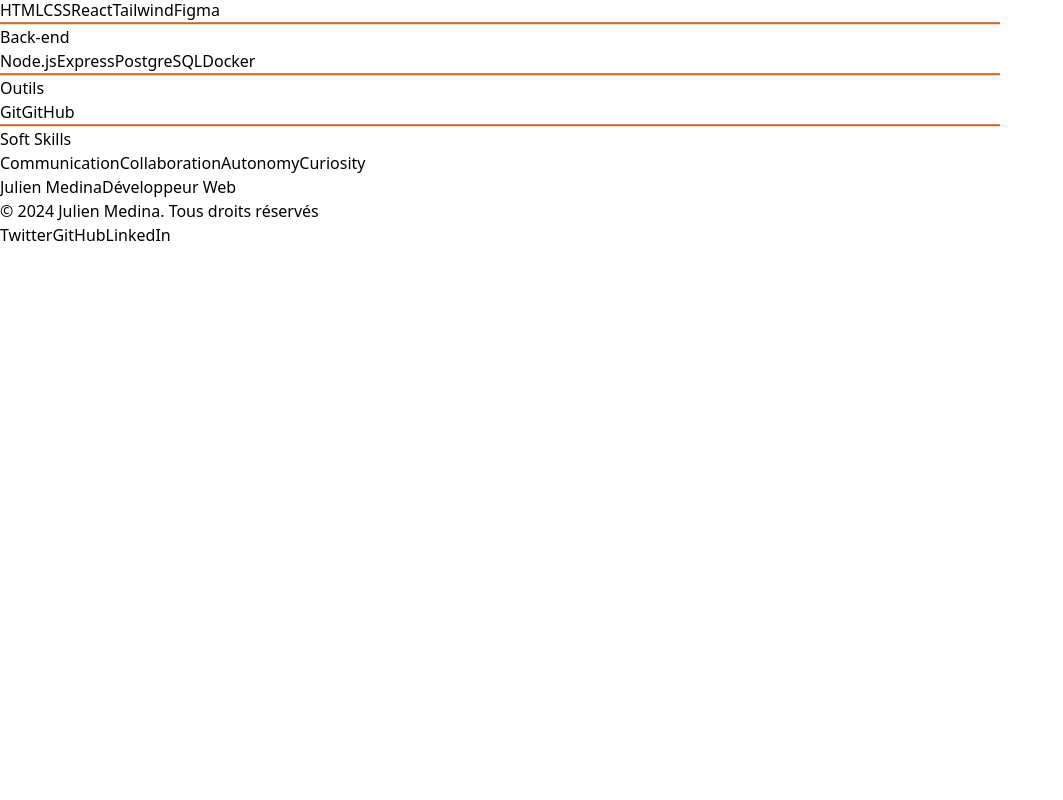
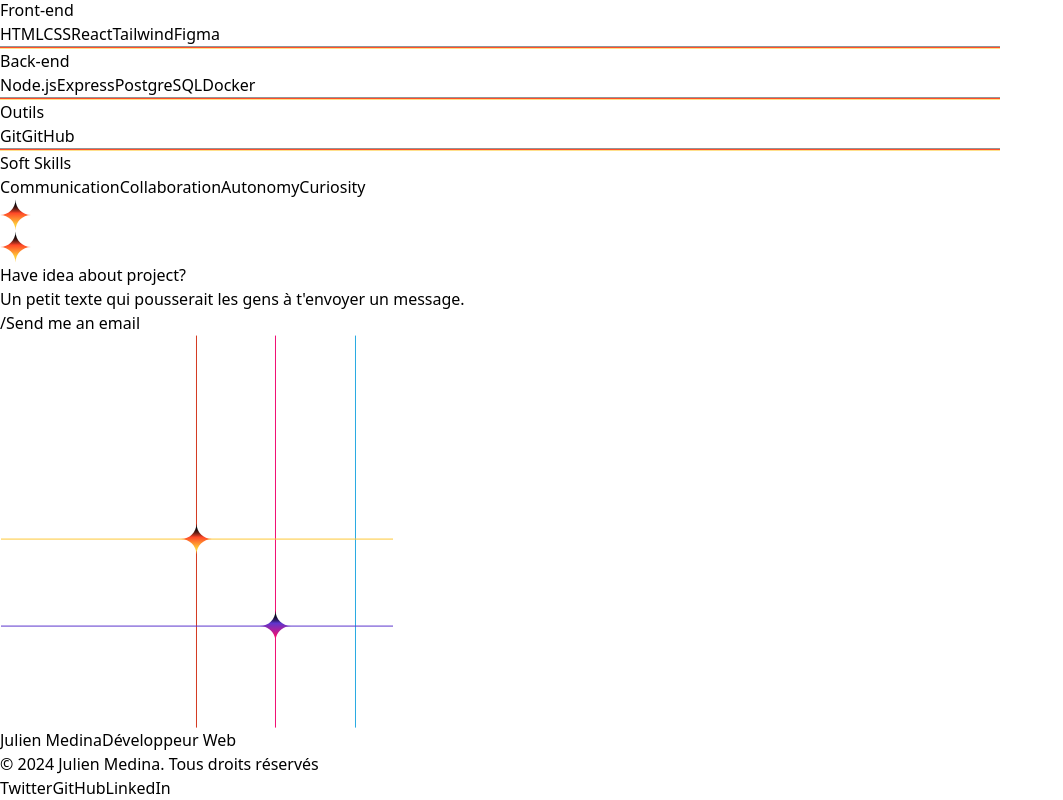
Before and after one commit to JulienMedina/Portfolio, a React (Vite) app: page / in a window 1280 px wide. Shown: the part 6231-7031 px from the top of the page, without its empty margins (0-1063 px from the left). Before the commit the page ends 6478 px from the top, so only its background shows below. Built offline with nearby package versions, Linux system fonts and the light colour scheme; a web font is replaced by a local one.

Commit message:
feat: add Contact.jsx

```diff
--- a/src/App.jsx
+++ b/src/App.jsx
@@ -3,6 +3,7 @@ import Footer from "./components/layout/Footer";
 import Hero from "./components/sections/Hero";
 import About from "./components/sections/About";
 import Projects from "./components/sections/Projects";
+import Contact from "./components/sections/Contact";
 import { useState } from "react";
 import Skills from "./components/sections/Skills";
 
@@ -22,6 +23,7 @@ function App() {
         <Projects />
         <About />
         <Skills />
+        <Contact />
       </main>
 
       {/* Section Projects */}
--- a/src/components/layout/Header.jsx
+++ b/src/components/layout/Header.jsx
@@ -63,14 +63,14 @@ const Header = ({ isNavOpen, setIsNavOpen }) => {
             {/* Overlay pour fermer le menu en cliquant en dehors */}
             {isNavOpen && (
               <div
-                className="bg-darkGray-1 fixed inset-0 z-40 opacity-50"
+                className="fixed inset-0 z-40 bg-grayDark-1 opacity-50"
                 onClick={() => setIsNavOpen(false)}
               />
             )}
 
             {/* Menu mobile */}
             <div
-              className={`absolute left-0 top-12 z-50 h-screen w-full transform bg-black text-grayDark-12 transition-transform duration-400 ease-in-out ${
+              className={`absolute left-0 top-12 z-50 h-screen w-full transform bg-black text-grayDark-12 transition-transform duration-1000 ease-in-out ${
                 isNavOpen ? "translate-x-0" : "-translate-x-full"
               } flex flex-col items-center justify-center`}
             >
--- a/src/components/sections/Contact.jsx
+++ b/src/components/sections/Contact.jsx
@@ -0,0 +1,53 @@
+import Button from "../base/Button";
+import SmallStar from "../../assets/Portal.svg";
+import BigStar from "../../assets/PortalG.svg";
+import Cross from "../../assets/Cross.svg";
+
+const ContactSection = () => {
+  return (
+    <section
+      id="contact"
+      className="relative flex items-center justify-center bg-black text-grayDark-12 md:min-h-screen"
+    >
+      <div className="container relative mx-auto flex flex-col items-center justify-between px-4 md:flex-row md:px-20">
+        {/* Left side content */}
+        <div className="relative z-10 mb-8 grid grid-cols-[auto_1fr] items-center gap-4 md:mb-0 md:w-1/2">
+          <div className="relative w-8 md:w-12 lg:w-16">
+            {/* Large star */}
+            <img
+              src={BigStar}
+              alt="Grande étoile décorative"
+              className="absolute left-[10px] top-[-20px] w-5 sm:left-[28px] sm:w-7"
+            />
+            {/* Small star diagonally */}
+            <img
+              src={SmallStar}
+              alt="Petite étoile décorative"
+              className="absolute left-[20px] top-[-25px] w-1/3 sm:left-[20px] md:left-[49px]"
+            />
+          </div>
+          <h2 className="text-left font-sans text-4xl font-semibold text-grayDark-12 md:text-5xl">
+            Have idea about project?
+          </h2>
+          <p className="col-span-2 mt-4 text-left text-lg text-grayDark-9">
+            Un petit texte qui pousserait les gens à t'envoyer un message.
+          </p>
+          <div className="col-span-2 mt-6">
+            <Button href="#contact-form" ariaLabel="Contacter Julien Medina">
+              /Send me an email
+            </Button>
+          </div>
+        </div>
+
+        {/* Cross SVG */}
+        <img
+          src={Cross}
+          alt="SVG décoratif"
+          className="absolute top-1/2 left-1/2 w-3/4 max-w-[90%] transform -translate-x-1/2 -translate-y-1/2 opacity-90 z-0 md:relative md:top-auto md:left-auto md:transform-none md:w-auto md:max-w-none"
+        />
+      </div>
+    </section>
+  );
+};
+
+export default ContactSection;
--- a/src/components/sections/Hero.jsx
+++ b/src/components/sections/Hero.jsx
@@ -74,6 +74,12 @@ const Hero = ({ isNavOpen }) => {
               </Button>
             </div>
           )}
+          {/* Badge Scroll down */}
+          <div className="relative -bottom-40 flex justify-center">
+            <span className="animate-pulse rounded-sm border border-grayDark-12  px-4 py-1 text-sm text-grayDark-12 ">
+              Scroll
+            </span>
+          </div>
         </div>
       )}
     </section>
--- a/src/components/sections/Skills.jsx
+++ b/src/components/sections/Skills.jsx
@@ -1,6 +1,10 @@
+import { useEffect, useRef } from "react";
 import Divider from "../../assets/Divider.svg";
 import Badge from "../base/Badge";
+import { gsap } from "gsap";
+import { ScrollTrigger } from "gsap/ScrollTrigger";
 
+gsap.registerPlugin(ScrollTrigger);
 const frontEndSkills = [
   { label: "HTML", bgColor: "bg-yellow-300", textColor: "text-black" },
   { label: "CSS", bgColor: "bg-yellow-300", textColor: "text-black" },
@@ -29,20 +33,40 @@ const softSkills = [
 ];
 
 const SkillsSection = () => {
+  const lineRefs = useRef([]);
+
+  useEffect(() => {
+    lineRefs.current.forEach((line) => {
+      gsap.fromTo(
+        line,
+        { scaleX: 0, transformOrigin: "center" },
+        {
+          scaleX: 1,
+          duration: 1.5,
+          ease: "power2.out",
+          scrollTrigger: {
+            trigger: line,
+            start: "top 80%",
+            toggleActions: "play none none none", // Animation unique
+          },
+        }
+      );
+    });
+  }, []);
   return (
     <section
       id="skills"
-      className="min-h-screen bg-grayDark-1 text-grayDark-12 py-12"
+      className="min-h-screen bg-grayDark-1 py-12 text-grayDark-12"
     >
       <div className="container mx-auto justify-items-center px-20 ">
-        <h2 className="text-center font-sans text-4xl font-semibold mb-8">
+        <h2 className="mb-8 text-center font-sans text-4xl font-semibold">
           My Toolbox
         </h2>
 
         {/* Front-end skills */}
         <div className="mb-8">
           <h3 className="mb-4 text-lg font-bold text-grayDark-11">Front-end</h3>
-          <div className="flex flex-wrap gap-4 justify-center md:justify-start">
+          <div className="flex flex-wrap justify-center gap-4 md:justify-start">
             {frontEndSkills.map((skill) => (
               <Badge
                 key={skill.label}
@@ -58,6 +82,7 @@ const SkillsSection = () => {
         <img
           src={Divider}
           alt="Ligne décorative"
+          ref={(el) => (lineRefs.current[0] = el)}
           className="my-8 h-auto w-full   sm:w-3/4 md:w-1/2 lg:w-full"
         />
 
@@ -80,13 +105,14 @@ const SkillsSection = () => {
         <img
           src={Divider}
           alt="Ligne décorative"
+          ref={(el) => (lineRefs.current[1] = el)}
           className="my-8 h-auto w-full max-w-full sm:w-3/4 md:w-1/2 lg:w-full"
         />
 
         {/* Outils */}
         <div className="mb-8">
           <h3 className="mb-4 text-lg font-bold text-grayDark-11">Outils</h3>
-          <div className="flex flex-wrap gap-4 justify-center md:justify-start">
+          <div className="flex flex-wrap justify-center gap-4 md:justify-start">
             {tools.map((tool) => (
               <Badge
                 key={tool.label}
@@ -102,6 +128,7 @@ const SkillsSection = () => {
         <img
           src={Divider}
           alt="Ligne décorative"
+          ref={(el) => (lineRefs.current[2] = el)}
           className="my-8 h-auto w-full max-w-full sm:w-3/4 md:w-1/2 lg:w-full"
         />
 
@@ -110,7 +137,7 @@ const SkillsSection = () => {
           <h3 className="mb-4 text-lg font-bold text-grayDark-11">
             Soft Skills
           </h3>
-          <div className="flex flex-wrap gap-4 justify-center md:justify-start">
+          <div className="flex flex-wrap justify-center gap-4 md:justify-start">
             {softSkills.map((softSkill) => (
               <Badge
                 key={softSkill.label}
```
Also changed, not shown: src/assets/Cross.svg (added).
